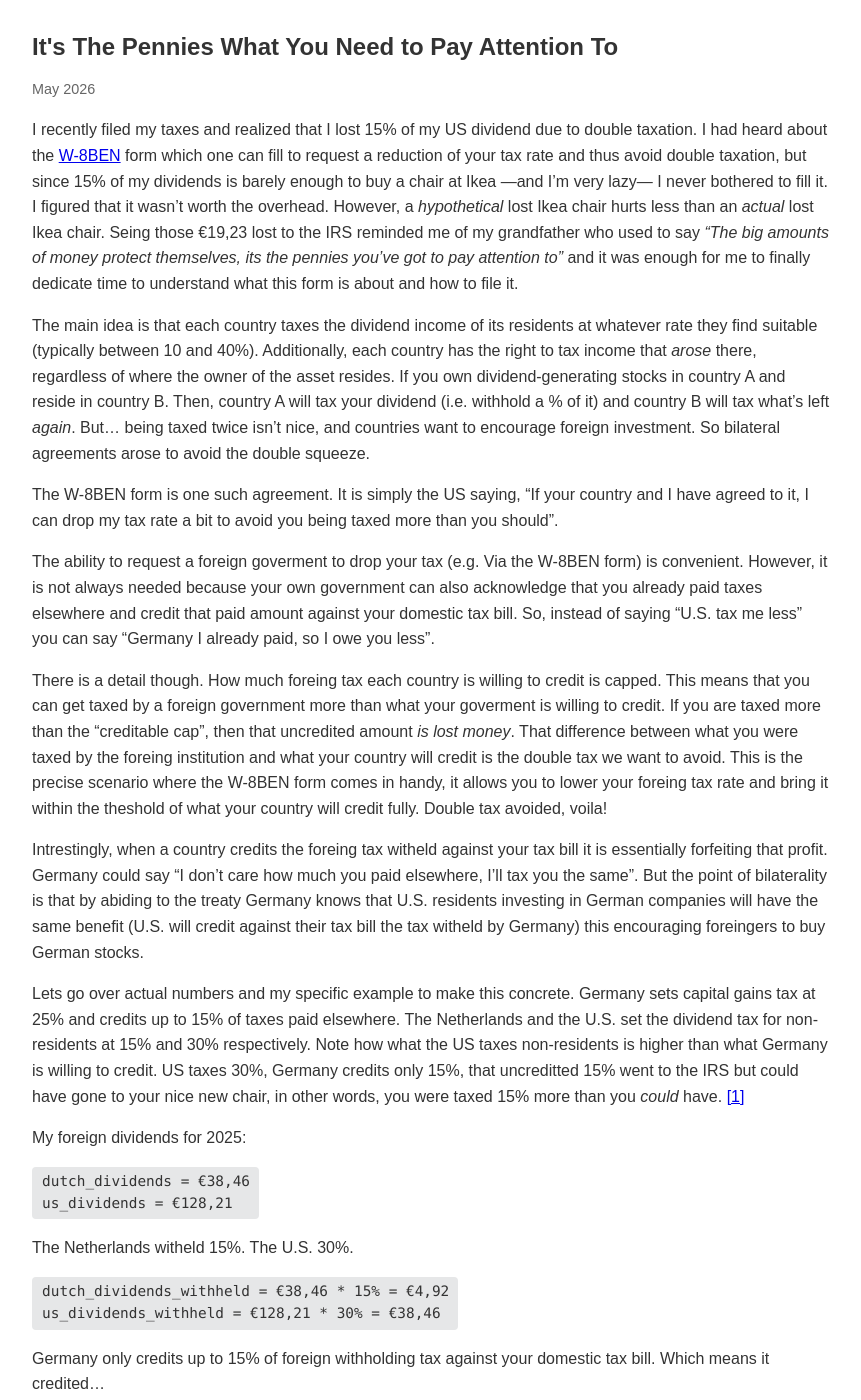
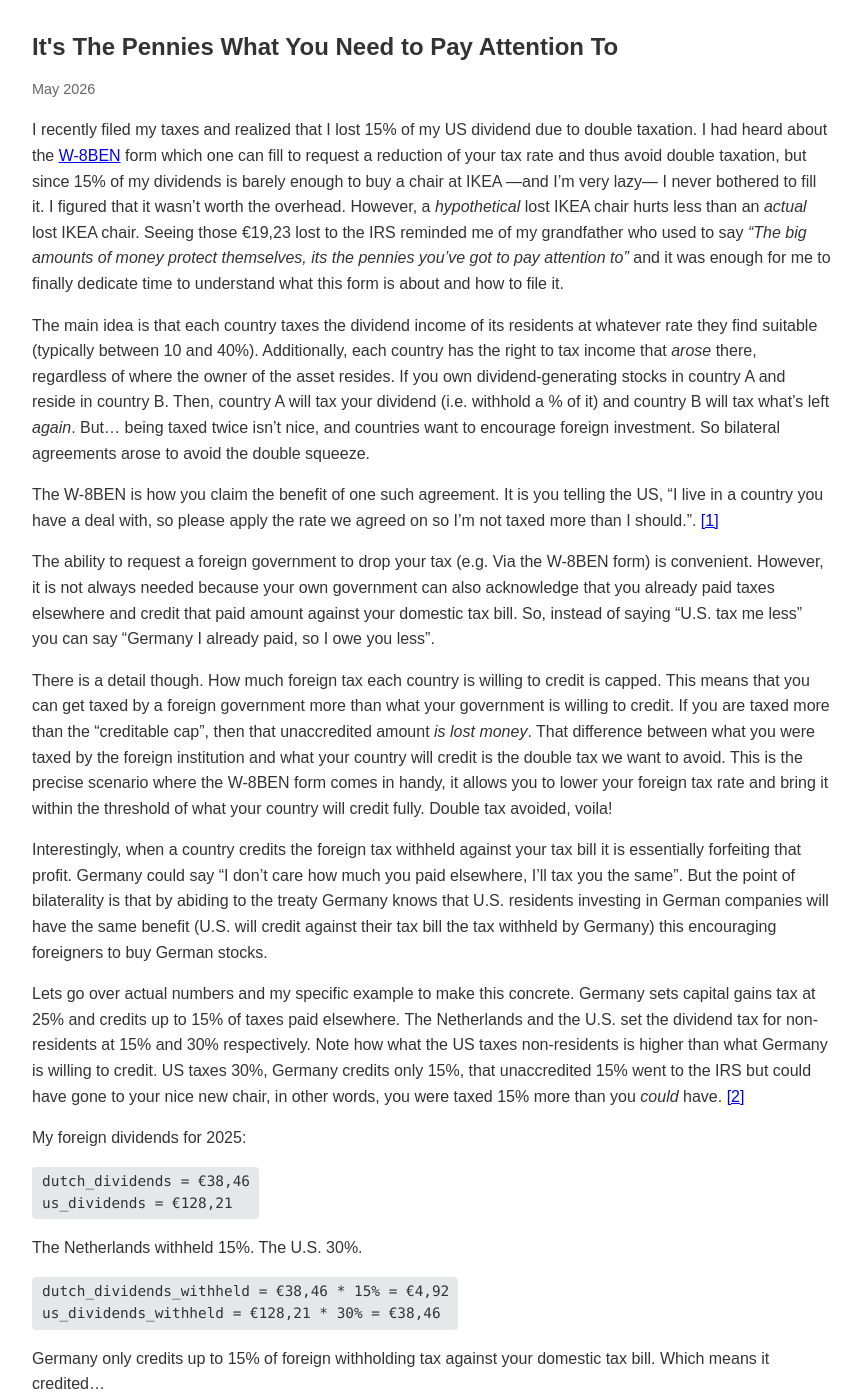
Before and after one commit to Sam1320/Sam1320.github.io, a Jekyll site: the page built from _posts/2026-05-16-its-the-pennies-what-you-gotta-pay-attention-to.md, in a window 1280 px wide and 1400 px high. Shown: the whole window, without its empty margins (208-1069 px from the left). Built offline with Jekyll 4.4.1, drawn with Linux system fonts in a browser that asks for light colours; some of the changed text lies outside the part shown.

Commit message:
fix: spell checks and W8BEN form is not an aggreement

```diff
--- a/_posts/2026-05-16-its-the-pennies-what-you-gotta-pay-attention-to.md
+++ b/_posts/2026-05-16-its-the-pennies-what-you-gotta-pay-attention-to.md
@@ -5,20 +5,20 @@ draft: true
 ---
 <!-- title: It's The Pennies You've got to Watch out for -->
 
-I recently filed my taxes and realized that I lost 15% of my US dividend due to double taxation. I had heard about the [W-8BEN](https://www.irs.gov/pub/irs-pdf/fw8ben.pdf) form which one can fill to request a reduction of your tax rate and thus avoid double taxation, but since 15% of my dividends is barely enough to buy a chair at Ikea —and I'm very lazy— I never bothered to fill it. I figured that it wasn't worth the overhead. However, a _hypothetical_ lost Ikea chair hurts less than an _actual_ lost Ikea chair. Seing those €19,23 lost to the IRS reminded me of my grandfather who used to say _"The big amounts of money protect themselves, its the pennies you've got to pay attention to"_ and it was enough for me to finally dedicate time to understand what this form is about and how to file it.
+I recently filed my taxes and realized that I lost 15% of my US dividend due to double taxation. I had heard about the [W-8BEN](https://www.irs.gov/pub/irs-pdf/fw8ben.pdf) form which one can fill to request a reduction of your tax rate and thus avoid double taxation, but since 15% of my dividends is barely enough to buy a chair at IKEA —and I'm very lazy— I never bothered to fill it. I figured that it wasn't worth the overhead. However, a _hypothetical_ lost IKEA chair hurts less than an _actual_ lost IKEA chair. Seeing those €19,23 lost to the IRS reminded me of my grandfather who used to say _"The big amounts of money protect themselves, its the pennies you've got to pay attention to"_ and it was enough for me to finally dedicate time to understand what this form is about and how to file it.
 
 The main idea is that each country taxes the dividend income of its residents at whatever rate they find suitable (typically between 10 and 40%). Additionally, each country has the right to tax income that _arose_ there, regardless of where the owner of the asset resides. If you own dividend-generating stocks in country A and reside in country B. Then, country A will tax your dividend (i.e. withhold a % of it) and country B will tax what's left _again_. But... being taxed twice isn't nice, and countries want to encourage foreign investment. So bilateral agreements arose to avoid the double squeeze.
 
-The W-8BEN form is one such agreement. It is simply the US saying, "If your country and I have agreed to it, I can drop my tax rate a bit to avoid you being taxed more than you should".
+The W-8BEN is how you claim the benefit of one such agreement. It is you telling the US, "I live in a country you have a deal with, so please apply the rate we agreed on so I'm not taxed more than I should.". <a href="#fn1">[1]</a>
 
-The ability to request a foreign goverment to drop your tax (e.g. Via the W-8BEN form) is convenient.  However, it is not always needed because your own government can also acknowledge that you already paid taxes elsewhere and credit that paid amount against your domestic tax bill. So, instead of saying "U.S. tax me less" you can say "Germany I already paid, so I owe you less".
+The ability to request a foreign government to drop your tax (e.g. Via the W-8BEN form) is convenient.  However, it is not always needed because your own government can also acknowledge that you already paid taxes elsewhere and credit that paid amount against your domestic tax bill. So, instead of saying "U.S. tax me less" you can say "Germany I already paid, so I owe you less".
 
-There is a detail though. How much foreing tax each country is willing to credit is capped. This means that you can get taxed by a foreign government more than what your goverment is willing to credit. If you are taxed more than the "creditable cap", then that uncredited amount *is lost money*. That difference between what you were taxed by the foreing institution and what your country will credit is the double tax we want to avoid. This is the precise scenario where the W-8BEN form comes in handy, it allows you to lower your foreing tax rate and bring it within the theshold of what your country will credit fully. Double tax avoided, voila!
+There is a detail though. How much foreign tax each country is willing to credit is capped. This means that you can get taxed by a foreign government more than what your government is willing to credit. If you are taxed more than the "creditable cap", then that unaccredited amount *is lost money*. That difference between what you were taxed by the foreign institution and what your country will credit is the double tax we want to avoid. This is the precise scenario where the W-8BEN form comes in handy, it allows you to lower your foreign tax rate and bring it within the threshold of what your country will credit fully. Double tax avoided, voila!
 
-Intrestingly, when a country credits the foreing tax witheld against your tax bill it is essentially forfeiting that profit. Germany could say "I don't care how much you paid elsewhere, I'll tax you the same". But the point of bilaterality is that by abiding to the treaty Germany knows that U.S. residents investing in German companies will have the same benefit (U.S. will credit against their tax bill the tax witheld by Germany) this encouraging foreingers to buy German stocks.
+Interestingly, when a country credits the foreign tax withheld against your tax bill it is essentially forfeiting that profit. Germany could say "I don't care how much you paid elsewhere, I'll tax you the same". But the point of bilaterality is that by abiding to the treaty Germany knows that U.S. residents investing in German companies will have the same benefit (U.S. will credit against their tax bill the tax withheld by Germany) this encouraging foreigners to buy German stocks.
 
 Lets go over actual numbers and my specific example to make this concrete. Germany sets capital gains tax at 25%
- and credits up to 15% of taxes paid elsewhere. The Netherlands and the U.S. set the dividend tax for non-residents at 15% and 30% respectively. Note how what the US taxes non-residents is higher than what Germany is willing to credit. US taxes 30%, Germany credits only 15%, that uncreditted 15% went to the IRS but could have gone to your nice new chair, in other words, you were taxed 15% more than you _could_ have. <a href="#fn1">[1]</a>
+ and credits up to 15% of taxes paid elsewhere. The Netherlands and the U.S. set the dividend tax for non-residents at 15% and 30% respectively. Note how what the US taxes non-residents is higher than what Germany is willing to credit. US taxes 30%, Germany credits only 15%, that unaccredited 15% went to the IRS but could have gone to your nice new chair, in other words, you were taxed 15% more than you _could_ have. <a href="#fn2">[2]</a>
 
 My foreign dividends for 2025:
 
@@ -27,7 +27,7 @@ My foreign dividends for 2025:
 us_dividends = €128,21</div>
 
 
-The Netherlands witheld 15%. The U.S. 30%.
+The Netherlands withheld 15%. The U.S. 30%.
 
 <div class="calculation">dutch_dividends_withheld = €38,46 * 15% = €4,92
 us_dividends_withheld = €128,21 * 30% = €38,46</div>
```
Also changed, not shown: other parts of _posts/2026-05-16-its-the-pennies-what-you-gotta-pay-attention-to.md (+2 -2 lines).
